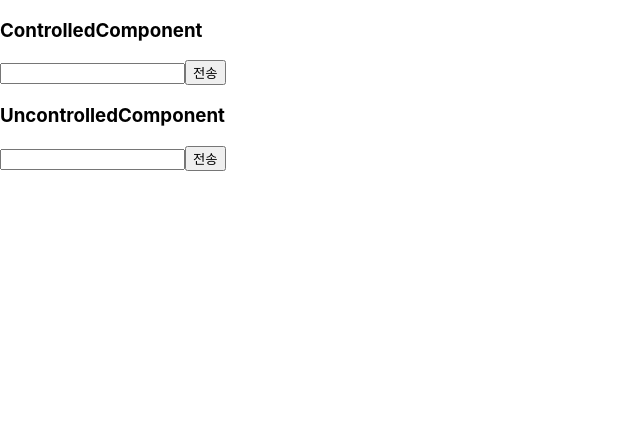
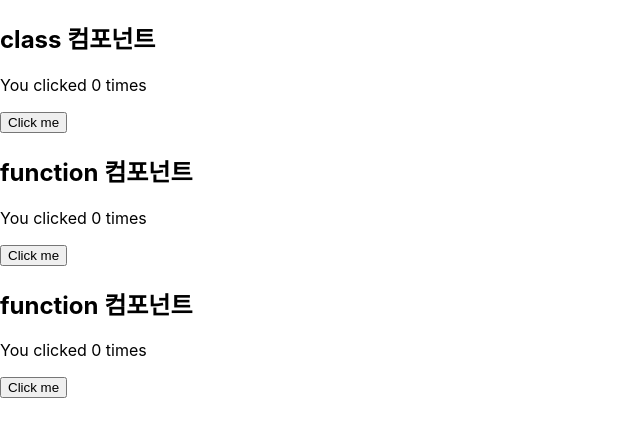
Before and after one commit to stnqls/react-study, a React (Create React App) app: page / in a window 1280 px wide. Shown: the top 436 px of the page, without its empty margins (0-640 px from the left). Built offline with nearby package versions, Linux system fonts and the light colour scheme.

Commit message:
hook-useState

```diff
--- a/src/App.js
+++ b/src/App.js
@@ -1,11 +1,13 @@
-import ControlledComponent from "./components/ControlledComponent";
-import UncontrolledComponent from "./components/UncontrolledComponent";
+import Example1 from "./components/basicHooks/Example1";
+import Example2 from "./components/basicHooks/Example2";
+import Example3 from "./components/basicHooks/Example3";
 
 function App() {
   return (
     <div className="App">
-      <ControlledComponent />
-      <UncontrolledComponent />
+      <Example1 />
+      <Example2 />
+      <Example3 />
     </div>
   );
 }
--- /dev/null
+++ b/src/components/basicHooks/Example1.jsx
@@ -0,0 +1,18 @@
+import React from "react";
+
+export default class Example2 extends React.Component {
+  state = { count: 0 };
+  render() {
+    const { count } = this.state;
+    return (
+      <div>
+        <h2>class 컴포넌트</h2>
+        <p>You clicked {count} times</p>
+        <button onClick={this.click}>Click me</button>
+      </div>
+    );
+  }
+  click = () => {
+    this.setState({ count: this.state.count + 1 });
+  };
+}
--- /dev/null
+++ b/src/components/basicHooks/Example2.jsx
@@ -0,0 +1,16 @@
+import React from "react";
+
+export default function Example2() {
+  const [count, setCount] = React.useState(0);
+  return (
+    <div>
+      <h2>function 컴포넌트</h2>
+      <p>You clicked {count} times</p>
+      <button onClick={click}>Click me</button>
+    </div>
+  );
+
+  function click() {
+    setCount(count + 1);
+  }
+}
--- /dev/null
+++ b/src/components/basicHooks/Example3.jsx
@@ -0,0 +1,20 @@
+import React from "react";
+
+export default function Example3() {
+  const [state, setState] = React.useState({ count: 0 });
+  return (
+    <div>
+      <h2>function 컴포넌트</h2>
+      <p>You clicked {state.count} times</p>
+      <button onClick={click}>Click me</button>
+    </div>
+  );
+
+  function click() {
+    setState((state) => {
+      return {
+        count: state.count + 1,
+      };
+    });
+  }
+}
```
